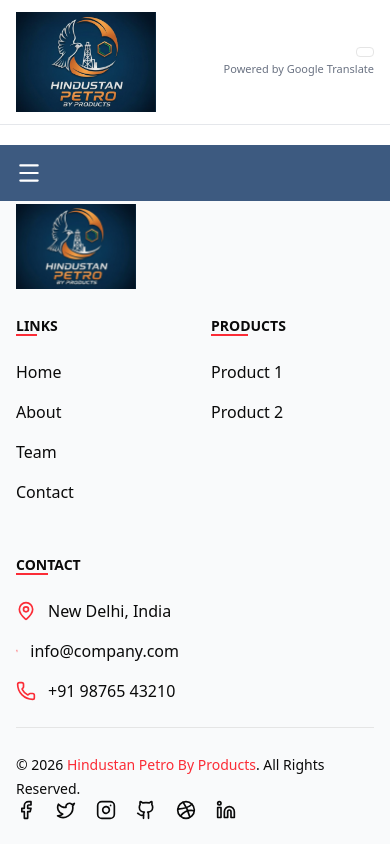
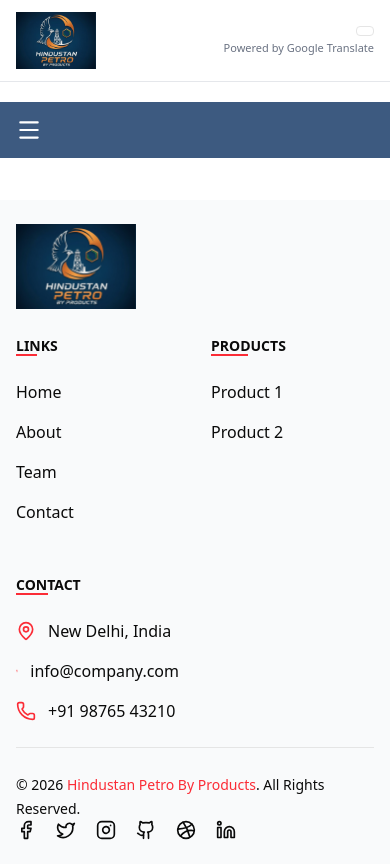
Before and after one commit to Khitishgithub/HindustanPetro, a Next.js app: page / in a window 390 px wide. Built offline with nearby package versions, Linux system fonts and the light colour scheme.

Commit message:
UPD: Resposiveness

```diff
--- a/app/Components/TopBar.tsx
+++ b/app/Components/TopBar.tsx
@@ -44,7 +44,7 @@ const TopBar: React.FC = () => {
                 width={160}
                 height={60}
                 priority
-                className="h-auto w-[140px] md:w-[100px] object-contain"
+                className="h-auto w-[80px] md:w-[100px] object-contain"
               />
             </Link>
 
@@ -55,7 +55,7 @@ const TopBar: React.FC = () => {
                   <MapPin className="w-5 h-5" />
                 </div>
                 <div>
-                  <div className="font-semibold">
+                  <div className="text-xs xl:text-base font-semibold">
                     Mon - Sat : 9.00 - 19.30
                   </div>
                   <div className="text-xs text-gray-500">
--- a/app/layout.tsx
+++ b/app/layout.tsx
@@ -35,7 +35,7 @@ export default function RootLayout({
           <NavMenu />
         </header>
 
-        <main className="flex-1 pt-24">{children}</main>
+        <main className="flex-1 pt-50 xl:pt-24">{children}</main>
 
         <footer className="mt-auto">
           <Footer />
```
